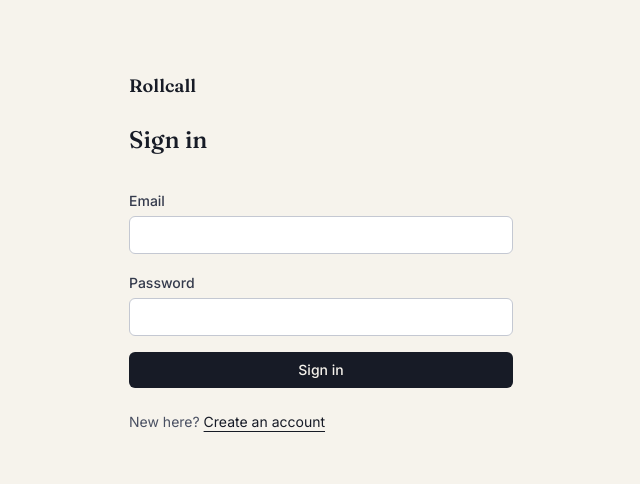
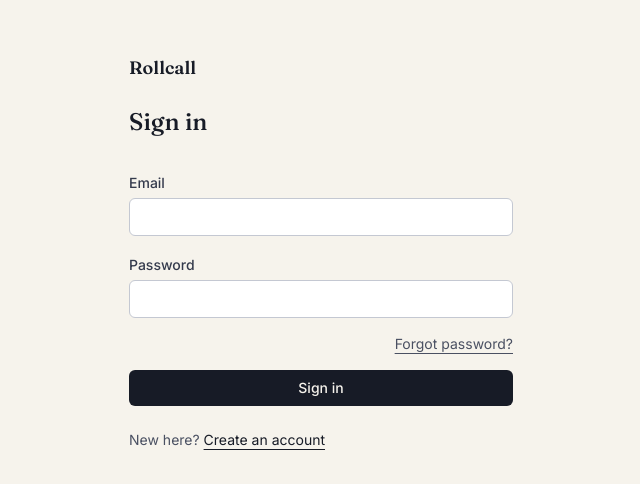
Before and after one commit to raj-se/Attendigo, a Next.js app: page /login in a window 1280 px wide. Shown: the part 148-632 px from the top of the page, without its empty margins (319-959 px from the left). Built offline with nearby package versions, Linux system fonts and the light colour scheme.

Commit message:
Update page.tsx

```diff
--- a/src/app/login/page.tsx
+++ b/src/app/login/page.tsx
@@ -62,6 +62,12 @@
             />
           </label>
 
+          <p className="text-right text-sm">
+            <Link href="/forgot-password" className="text-ink-500 underline underline-offset-4">
+              Forgot password?
+            </Link>
+          </p>
+
           {error && (
             <p className="rounded bg-absent-bg px-3 py-2 text-sm text-absent">
               {error}
```
